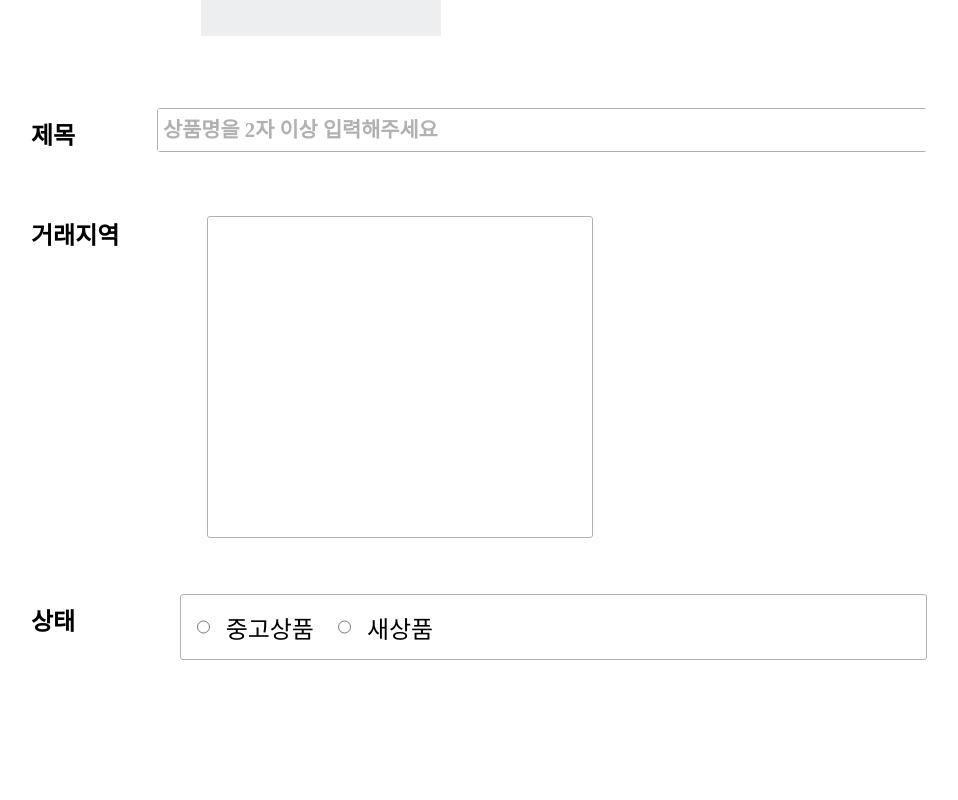
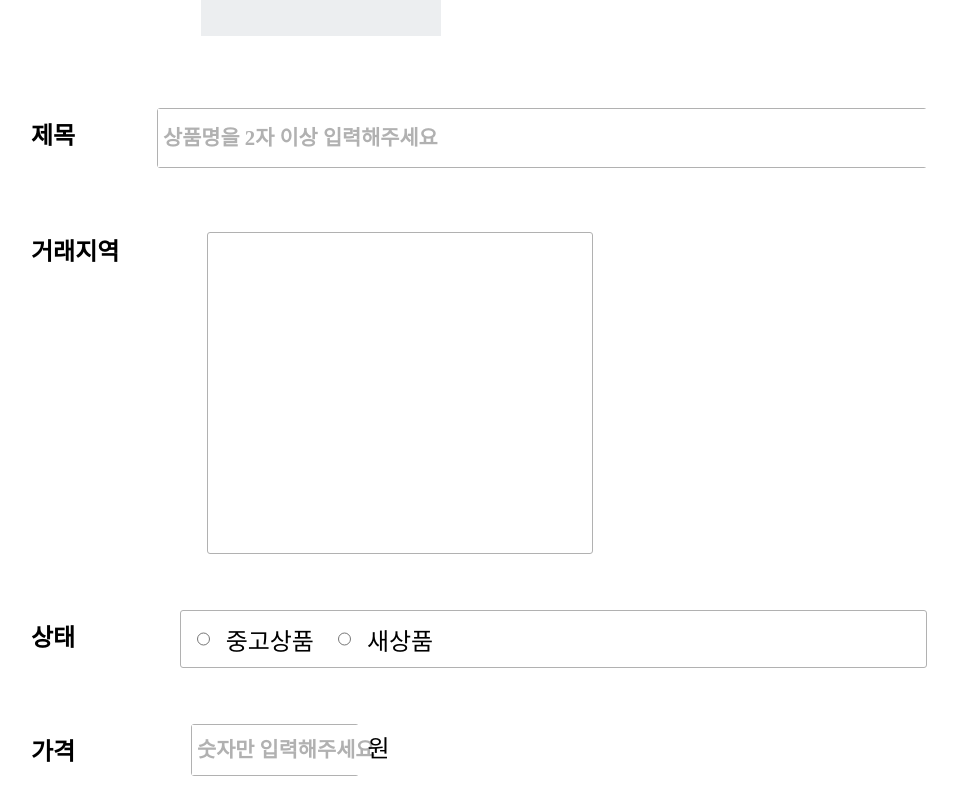
Before and after one commit to eunbbori/-Lightning-Carrot, a React (Create React App) app in the folder lightning-carrot-client/: page /addPost/product in a window 1280 px wide. Shown: the part 318-1118 px from the top of the page, without its empty margins (161-1119 px from the left). Before the commit the page ends 1026 px from the top, so only its background shows below. Built offline with nearby package versions, Linux system fonts and the light colour scheme; a web font is replaced by a local one.

Commit message:
글쓰기 - 가격 적용

```diff
--- a/lightning-carrot-client/src/views/AddPostView/AddProductView/AddProduct.tsx
+++ b/lightning-carrot-client/src/views/AddPostView/AddProductView/AddProduct.tsx
@@ -39,7 +39,7 @@ const AddProduct = () => {
             <div className="titleContainer">
               <AppInputText
                 width={"70rem"}
-                height={"2rem"}
+                height={"3rem"}
                 type={"text"}
                 className={"inputTitle"}
                 required={true}
@@ -71,6 +71,22 @@ const AddProduct = () => {
               })}
             </div>
           </div>
+          <div css={ContentWrapper}>
+            <div css={TitleContainerStyle}>
+              <div css={TitleStyle}>가격</div>
+            </div>
+            <div className="priceContainer">
+              <AppInputText
+                width={"14rem"}
+                height={"2.5rem"}
+                type={"number"}
+                className={"inputPrice"}
+                required={true}
+                placeholder={"숫자만 입력해주세요"}
+              />
+            </div>
+            <div className="wonContainer">원</div>
+          </div>
         </div>
       </div>
     </>
--- a/lightning-carrot-client/src/views/AddPostView/AddProductView/AddProductViewStyle.ts
+++ b/lightning-carrot-client/src/views/AddPostView/AddProductView/AddProductViewStyle.ts
@@ -16,13 +16,24 @@ export const ContentWrapper = css`
   .statusContainer {
     display: flex;
     width: 60vw;
-    height: 4vh;
+    height: 3vh;
     margin: auto;
     border-radius: 3px;
     border: 1px solid ${theme.sideColor};
     margin-top: 0.5rem;
     font-size: 1.5rem;
     padding: 1rem;
+  }
+  .priceContainer {
+    width: 13vw;
+    border-radius: 3px;
+    border: 1px solid ${theme.sideColor};
+    margin-top: 0.5rem;
+  }
+  .wonContainer {
+    font-size: 1.5rem;
+    align-self: center;
+    margin-left: 0.5rem;
   }
 `;
 export const TitleContainerStyle = css`
```
